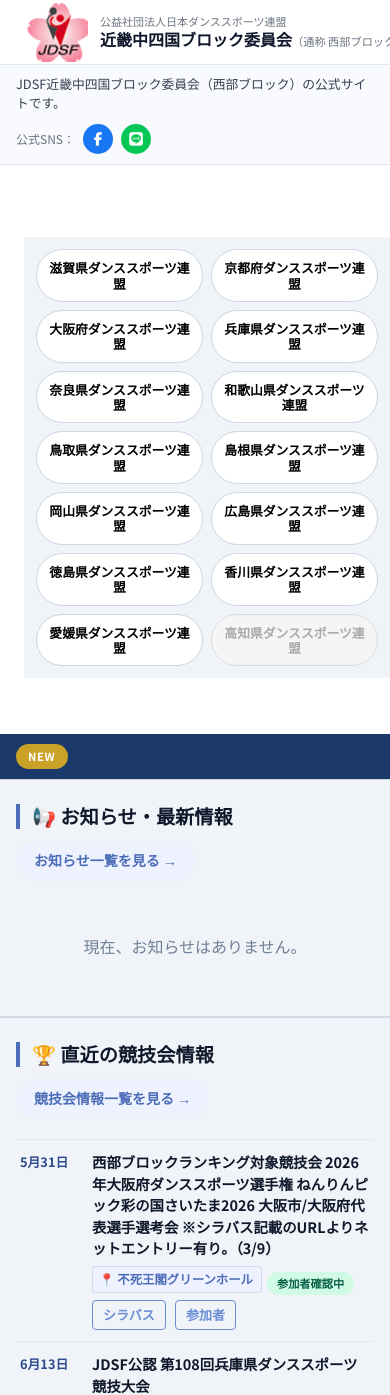
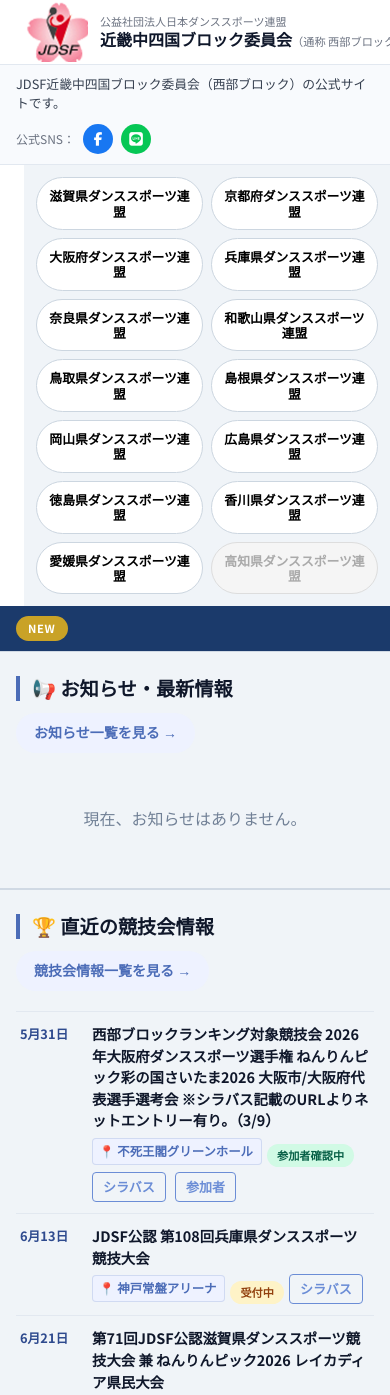
Before and after one commit to taniguchi-source/jdsf-seibu, a PHP site: page / in a window 390 px wide; the page is wider, and only the part inside the window is pictured. Shown: the top 1395 px of that part. Run offline with PHP 8.4, Linux system fonts and the light colour scheme.

Commit message:
fix: スマホのカルーセル非表示を!importantで確実に制御、CSS強制リロード用バージョン付与

```diff
--- a/css/style.css
+++ b/css/style.css
@@ -401,9 +401,9 @@ ul { list-style: none; }
   .hero-main {
     flex-direction: column;
     height: auto;
-    padding: 0;
+    padding: 0 !important;  /* .hero { padding: 72px... } を上書き */
   }
-  .hero-carousel-wrapper { display: none; }   /* スマホではカルーセル非表示 */
+  .hero-carousel-wrapper { display: none !important; }   /* スマホではカルーセル非表示 */
   .hero-pref-links-wrapper {
     flex: none;
     width: 100%;
--- a/index.html
+++ b/index.html
@@ -8,7 +8,7 @@
   <link rel="preconnect" href="https://fonts.googleapis.com">
   <link rel="preconnect" href="https://fonts.gstatic.com" crossorigin>
   <link href="https://fonts.googleapis.com/css2?family=Noto+Sans+JP:wght@400;500;700;800;900&display=swap" rel="stylesheet">
-  <link rel="stylesheet" href="css/style.css">
+  <link rel="stylesheet" href="css/style.css?v=20260602">
   <link rel="stylesheet" href="https://cdnjs.cloudflare.com/ajax/libs/font-awesome/6.5.0/css/all.min.css">
   <style>
     /* スマホ専用バー：PCでは非表示、スマホで表示 */
```
